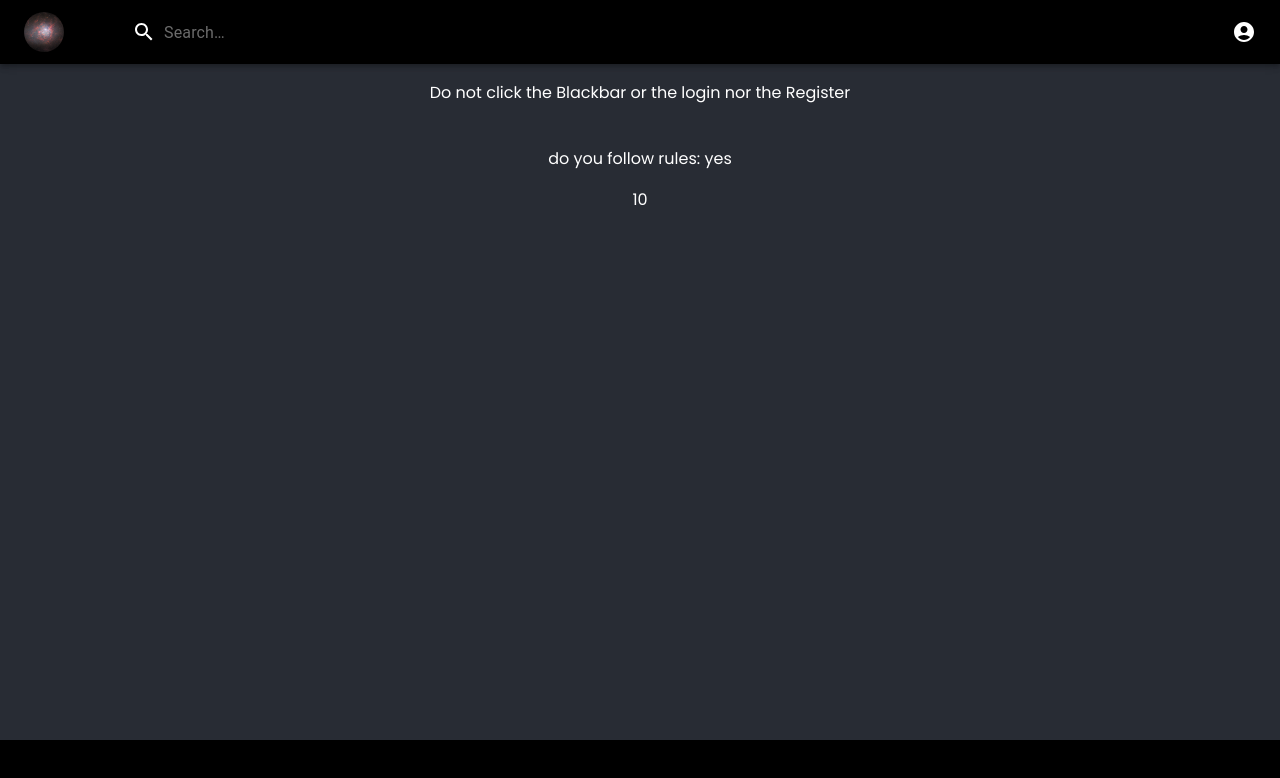
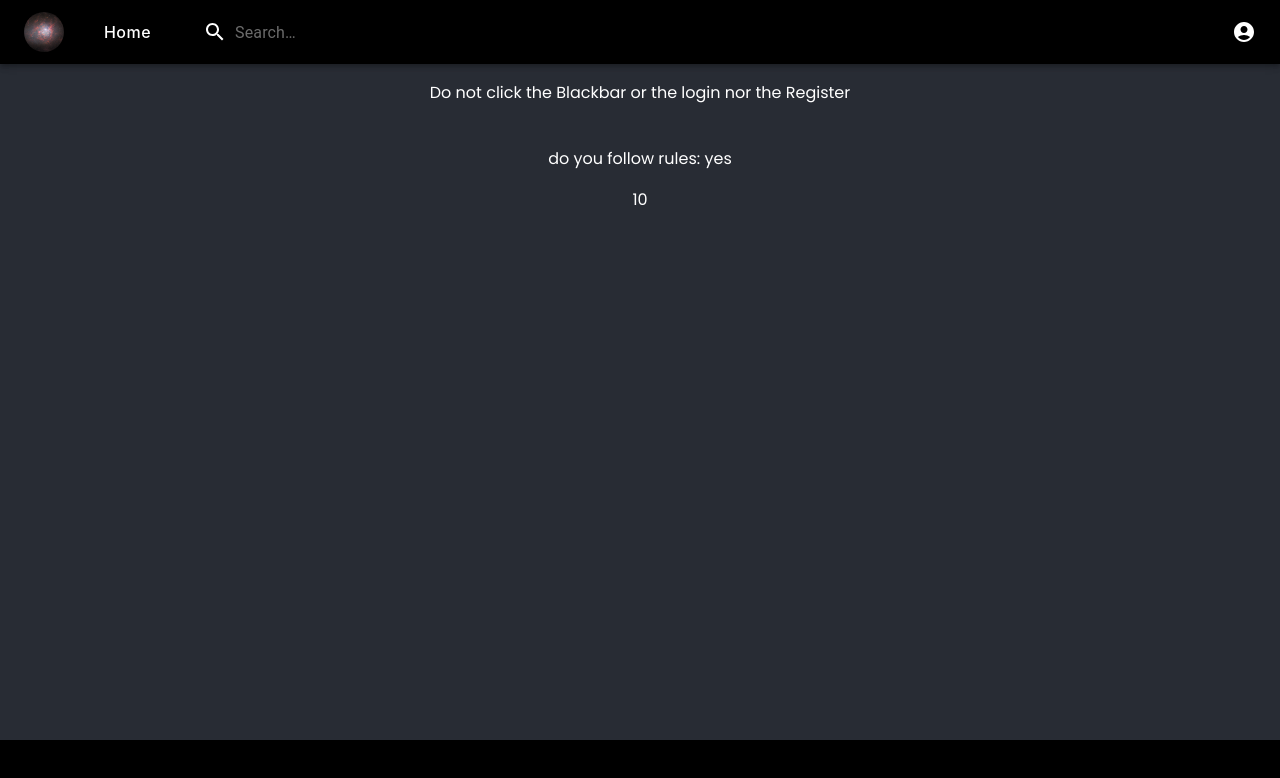
Before and after one commit to F4B123/project, a React (Create React App) app: page / in a window 1280 px wide. Shown: the top 778 px of the page. Built offline with nearby package versions, Linux system fonts and the light colour scheme.

Commit message:
header v1.0 (no functionality)

```diff
--- a/src/Components/AppBar.js
+++ b/src/Components/AppBar.js
@@ -13,8 +13,10 @@ import SearchIcon from '@mui/icons-material/Search';
 import AccountCircle from '@mui/icons-material/AccountCircle';
 import MoreIcon from '@mui/icons-material/MoreVert';
 
-import Hubble from './hubble.jpg';
+
+import Hubble from '../images/hubble.jpg';
 import { Avatar } from "@mui/material";
+import ForumName from './ForumName';
 import './AppBar.css'
 
 const Search = styled("div")(({ theme }) => ({
@@ -155,6 +157,7 @@ export default function PrimarySearchAppBar() {
             sx={{ display: { xs: 'none', sm: 'block' } }}
           >
 
+          <ForumName/>
           </Typography>
           <Search>
             <SearchIconWrapper>
--- /dev/null
+++ b/src/Components/ForumName.css
@@ -0,0 +1,5 @@
+@import url('https://fonts.googleapis.com/css?family=Poppins:400,500,700');
+
+.main-button {
+    font-family: Poppins, sans-serif;
+}
--- /dev/null
+++ b/src/Components/ForumName.js
@@ -0,0 +1,87 @@
+import * as React from "react";
+import Button from "@mui/material/Button";
+import Menu from "@mui/material/Menu";
+import MenuItem from "@mui/material/MenuItem";
+import { styled } from "@mui/material/styles";
+import "./ForumName.css";
+
+export default function ForumName() {
+  const [anchorEl, setAnchorEl] = React.useState(null);
+  const open = Boolean(anchorEl);
+  const handleClick = (event) => {
+    setAnchorEl(event.currentTarget);
+  };
+  const handleClose = () => {
+    setAnchorEl(null);
+  };
+
+  //personalized home button
+  const HomeButton = styled(Button)({
+    boxShadow: "none",
+    color:'white',
+    textTransform: "none",
+    fontSize: 16,
+    padding: "6px 12px",
+    lineHeight: 1.5,
+    backgroundColor: "black",
+    borderColor: 'White',
+    fontFamily: [
+      "-apple-system",
+      "BlinkMacSystemFont",
+      '"Segoe UI"',
+      "Roboto",
+      '"Helvetica Neue"',
+      "Arial",
+      "sans-serif",
+      '"Apple Color Emoji"',
+      '"Segoe UI Emoji"',
+      '"Segoe UI Symbol"'
+    ].join(","),
+    "&:hover": {
+      backgroundColor: "#adadad",
+      borderColor: "#adadad",
+      boxShadow: "none"
+    },
+    "&:active": {
+      boxShadow: "none",
+      backgroundColor: "#0062cc",
+      borderColor: "#005cbf"
+    },
+    "&:focus": {
+      boxShadow: "0 0 0 0.2rem rgba(0,123,255,.5)"
+    }
+  });
+
+
+  return (
+    <div>
+      <HomeButton className="main-button"
+        id="demo-positioned-button"
+        aria-controls={open ? "demo-positioned-menu" : undefined}
+        aria-haspopup="true"
+        aria-expanded={open ? "true" : undefined}
+        onClick={handleClick}
+      >
+        Home
+      </HomeButton>
+      <Menu
+        id="demo-positioned-menu"
+        aria-labelledby="demo-positioned-button"
+        anchorEl={anchorEl}
+        open={open}
+        onClose={handleClose}
+        anchorOrigin={{
+          vertical: "top",
+          horizontal: "left"
+        }}
+        transformOrigin={{
+          vertical: "top",
+          horizontal: "left"
+        }}
+      >
+        <MenuItem onClick={handleClose}>Popular</MenuItem>
+        <MenuItem onClick={handleClose}>All</MenuItem>
+      </Menu>
+    </div>
+  );
+}
```
